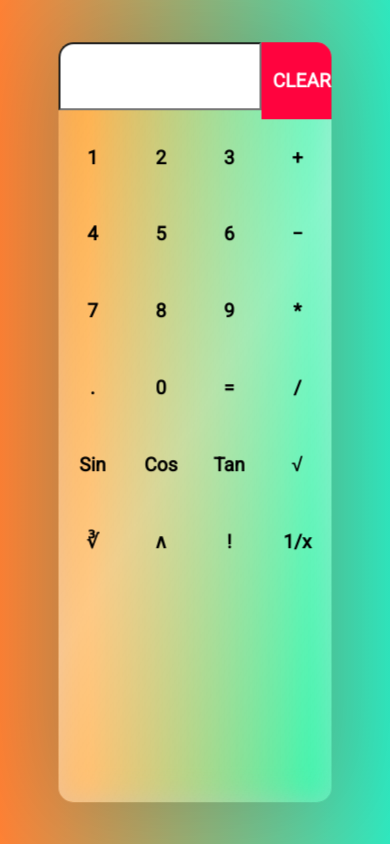
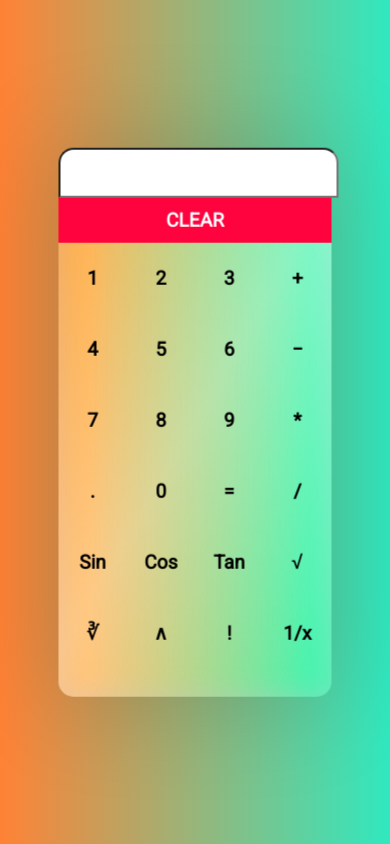
Before and after one commit to varadaraj772/Scientific-calculator, a plain HTML site: page index.html in a window 390 px wide. Drawn offline with Linux system fonts and the light colour scheme.

Commit message:
Add files via upload

```diff
--- a/index.html
+++ b/index.html
@@ -12,14 +12,15 @@
       <form name="calculator">
         <div class="result-clear">
           <input type="text" class="result" id="res"name="answer" readonly />
+
+        </div>
+        <div class="grid-buttons">
           <input
             type="button"
             class="clear"
             value="CLEAR"
             onclick="clr()"
           />
-        </div>
-        <div class="grid-buttons">
           <input type="button" value="1" onclick="disp('1')" />
           <input
             type="button"
--- a/scalci.css
+++ b/scalci.css
@@ -21,7 +21,7 @@ body {
   );
   backdrop-filter: blur(15px) saturate(200%);
   width: 70vw;
-  height: 90vh;
+  height: 93vh;
   box-shadow: 0 0 100px 10px rgba(0, 0, 0, 0.15);
   border: none;
   border-radius: 15px;
@@ -35,11 +35,11 @@ body {
   display: block;
   padding-top: 1%;
   padding-left: 5%;
-  width: 72%;
+  width: 100%;
   height: 60px;
   font-size: 1.4em;
   font-family: "Roboto", sans-serif;
-  border-radius: 15px 0 0 0;
+  border-radius: 15px 15px 0 0;
 }
 .grid-buttons {
   margin: 0;
@@ -52,8 +52,8 @@ body {
 }
 input[type="button"] {
   flex-grow: 1;
-  width: 25%;
-  height: 4em;
+  width: 21%;
+  height: 1.5em;
   padding: 4%;
   border: none;
   align-items: center;
@@ -64,11 +64,9 @@ input[type="button"] {
   background: transparent;
 }
 input[type="button"].clear {
-  width: 25.5%;
-  height: 4em;
   background: #ff033e;
+  width: 100%;
   color: white;
-  border-radius: 0 15px 0 0;
 }
 .grid-buttons input[type="button"]:hover {
   font-size: xx-large;
@@ -76,3 +74,28 @@ input[type="button"].clear {
   border-radius: 15px;
   transition: 0.2s ease;
 }
+input[type="button"].clear:hover {
+  background: #ff033e;
+  width: 100%;
+  color: white;
+  font-size: 1.2em;
+  border-radius: 0;
+}
+@media (min-width: 300px) and (max-width: 480px) {
+  input[type="button"].clear {
+    background: #ff033e;
+    color: white;
+    height: 20%;
+  }
+  #calcContainer {
+    height: 65vh;
+  }
+  .result-clear input[type="text"].result {
+    height: 5vh;
+    width: 90vw;
+  }
+  input[type="button"] {
+    width: 25%;
+    height: 3.7em;
+  }
+}
```
